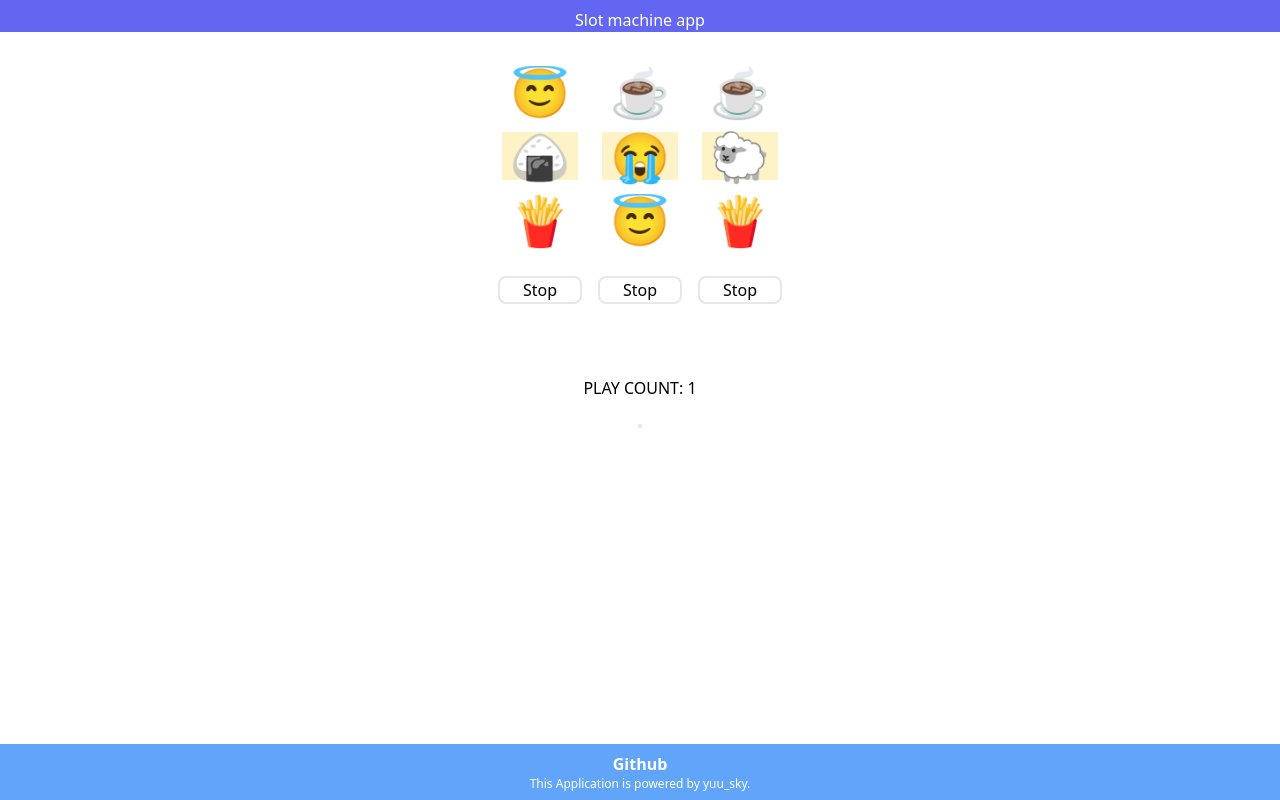
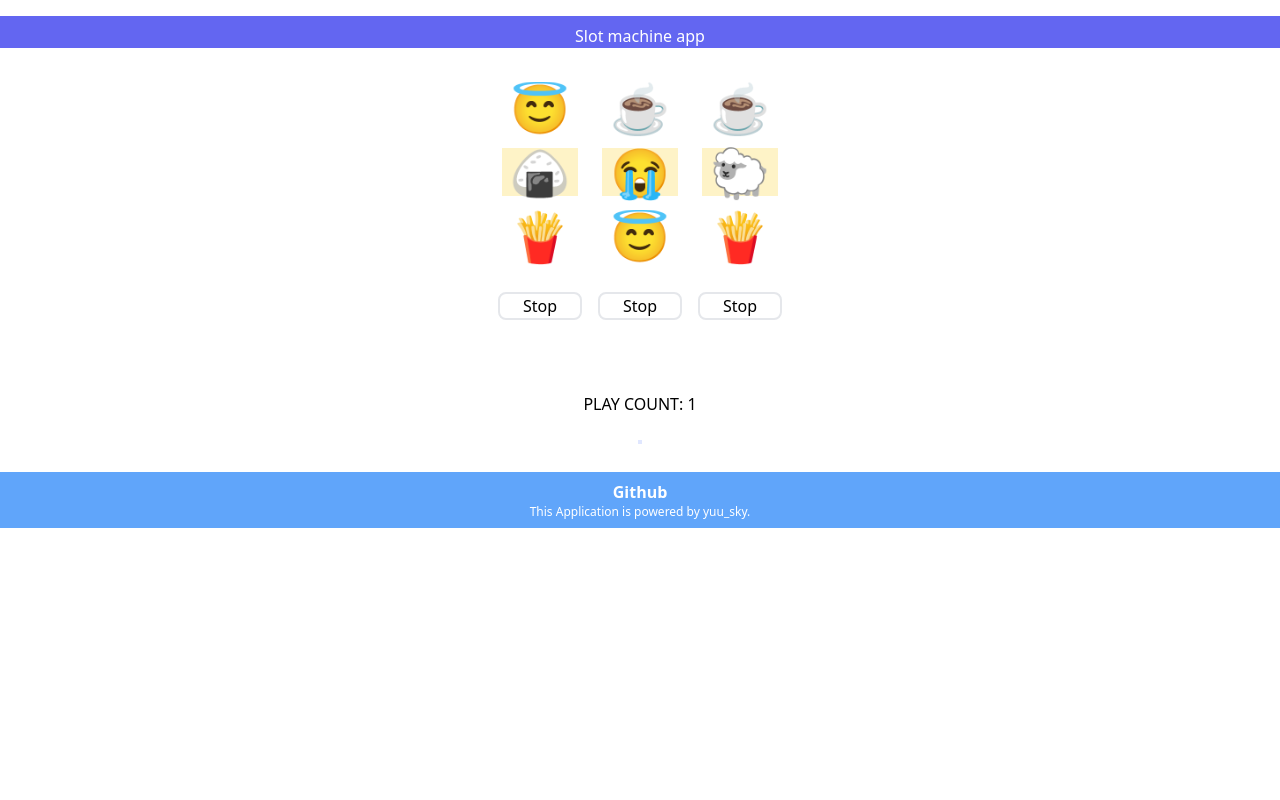
Before and after one commit to yuu-sky20/slot-machine-app, a Vue app: page / in a window 1280 px wide. Built offline with nearby package versions, Linux system fonts and the light colour scheme.

Commit message:
fix footer and header

```diff
--- a/src/components/generals/Footer.vue
+++ b/src/components/generals/Footer.vue
@@ -1,5 +1,5 @@
 <template>
-    <div class="flex justify-center fixed bottom-0 flex-col container bg-blue-400 mx-0 mt-4 py-2">
+    <div class="flex justify-center bottom-0 flex-col container bg-blue-400 mx-0 mt-4 py-2">
         <div class="box-content flex justify-center">
             <a class="text-white text-center text-base font-semibold" href="https://github.com/yuu-sky20/slot-machine-app">Github</a>
         </div>
--- a/src/components/generals/Header.vue
+++ b/src/components/generals/Header.vue
@@ -1,5 +1,5 @@
 <template>
-    <div class="flex justify-center top-0 container bg-indigo-500 mx-0 mb-4 pt-2">
+    <div class="flex justify-center top-0 container bg-indigo-500 mx-0 my-4 pt-2">
         <div class="box-content">
             <button class="text-white text-center font-light text-base">Slot machine app</button>
         </div>
```
